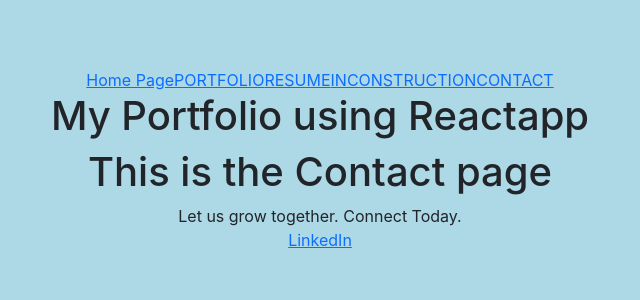
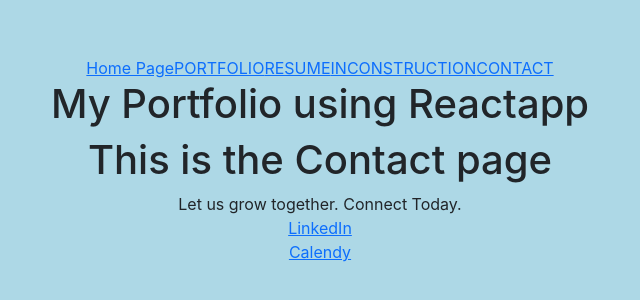
Before and after one commit to Likowo/MyPortfolio_ReactApp, a React (Create React App) app: page /Contact in a window 1280 px wide. Shown: the part 240-540 px from the top of the page, without its empty margins (320-960 px from the left). Built offline with nearby package versions, Linux system fonts and the light colour scheme.

Commit message:
Created link to my Calendy

```diff
--- a/src/components/Footer.jsx
+++ b/src/components/Footer.jsx
@@ -9,6 +9,12 @@ function Footer() {
         <div>LinkedIn</div>
       </a>
 
+      <a href="https://calendly.com/amolinge17">
+        <div>Calendy</div>
+      </a>
+
+
+
 
     </div>
   );
```
